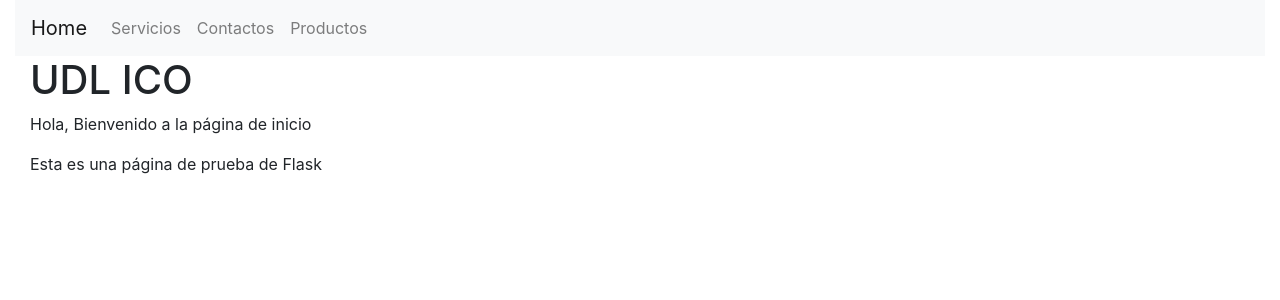
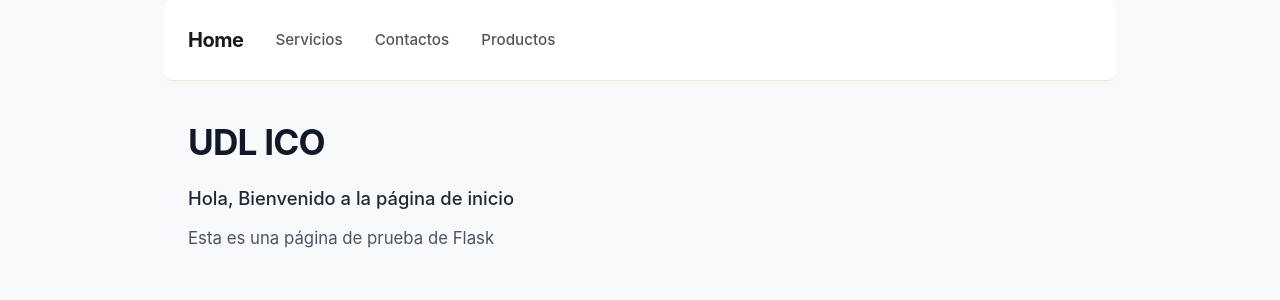
Before and after one commit to 71206leo-wq/appweb01, a Flask app: page / in a window 1280 px wide. Shown: the top 300 px of the page. Run offline with Flask 3, Linux system fonts and the light colour scheme.

Commit message:
Implementacion de css

```diff
--- /dev/null
+++ b/static/styles.css
@@ -0,0 +1,90 @@
+/* ==========================================================================
+   Estilos Profesionales y Minimalistas
+   ========================================================================== */
+
+/* 1. Tipografía Base y Reseteo Soft */
+body {
+    font-family: -apple-system, BlinkMacSystemFont, "Segoe UI", Roboto, "Helvetica Neue", Arial, sans-serif;
+    background-color: #f8f9fa;
+    color: #2b2d42;
+    line-height: 1.6;
+    -webkit-font-smoothing: antialiased;
+}
+
+/* 2. Layout y Contenedor Principal */
+.container-fluid {
+    max-width: 1000px;
+    margin: 0 auto;
+    padding: 0 1.5rem;
+}
+
+/* 3. Estilizado de la Navegación (Navbar) */
+.navbar {
+    background-color: #ffffff !important;
+    border-bottom: 1px solid #eaebd0;
+    padding: 1.2rem 1.5rem;
+    margin-bottom: 2.5rem;
+    border-radius: 8px;
+    box-shadow: 0 2px 10px rgba(0, 0, 0, 0.02);
+}
+
+.navbar-brand {
+    font-weight: 700;
+    color: #1a1a1a !important;
+    letter-spacing: -0.5px;
+    font-size: 1.25rem;
+}
+
+.nav-link {
+    color: #555555 !important;
+    font-weight: 500;
+    font-size: 0.95rem;
+    padding-left: 1rem !important;
+    padding-right: 1rem !important;
+    transition: color 0.2s ease-in-out;
+}
+
+.nav-link:hover {
+    color: #000000 !important;
+}
+
+/* 4. Títulos y Encabezados */
+h1 {
+    font-weight: 700;
+    font-size: 2.2rem;
+    color: #111827;
+    margin-bottom: 1.25rem;
+    letter-spacing: -0.8px;
+}
+
+/* 5. Estilizado de Párrafos y Mensajes */
+p {
+    font-size: 1.05rem;
+    color: #4b5563;
+    margin-bottom: 0.75rem;
+}
+
+/* Destacar suavemente las variables dinámicas Jinja */
+p:first-of-type {
+    font-size: 1.15rem;
+    font-weight: 500;
+    color: #1f2937;
+}
+
+/* 6. Envoltorio/Tarjeta de Contenido Secundario (Opcional para dar estructura) */
+.container-fluid > div,
+.container-fluid > p {
+    animation: fadeIn 0.4s ease-in-out;
+}
+
+/* Animación sutil al cargar */
+@keyframes fadeIn {
+    from {
+        opacity: 0;
+        transform: translateY(4px);
+    }
+    to {
+        opacity: 1;
+        transform: translateY(0);
+    }
+}
--- a/templates/layout.html
+++ b/templates/layout.html
@@ -2,6 +2,7 @@
 <html lang="sp">
     <head>
         <link rel="stylesheet" href="https://cdn.jsdelivr.net/npm/bootstrap@4.6.2/dist/css/bootstrap.min.css" integrity="sha384-xOolHFLEh07PJGoPkLv1IbcEPTNtaed2xpHsD9ESMhqIYd0nLMwNLD69Npy4HI+N" crossorigin="anonymous">
+        <link rel="stylesheet" href="{{ url_for('static', filename='styles.css') }}">
         <meta charset="UTF-8">
         <meta name="viewport" content="width=device-width, initial-scale=1.0">
         <title>{{titulo}}</title>
```
